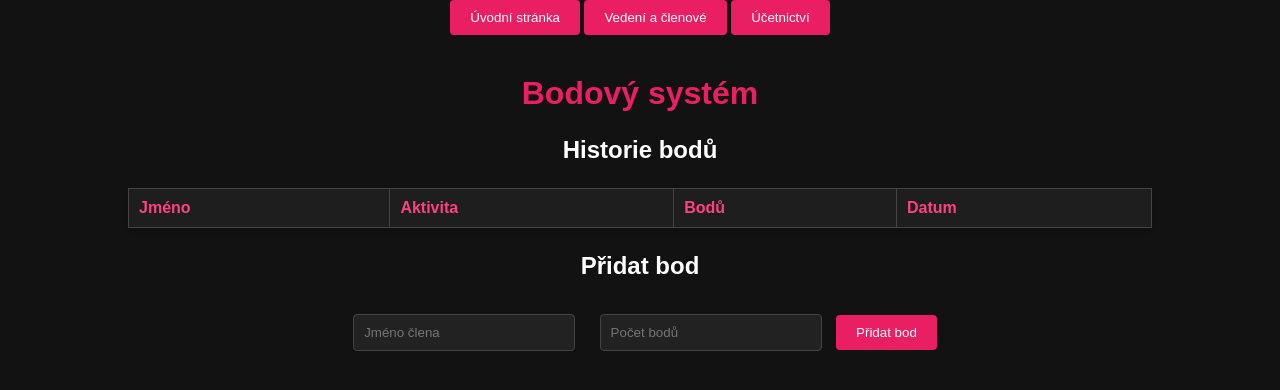
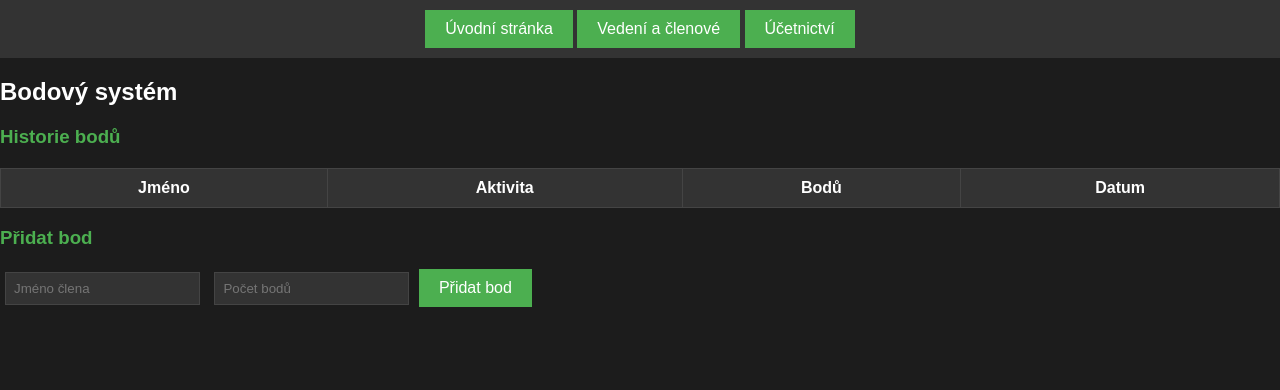
Before and after one commit to Nevimas/shadow-council, a plain HTML site: page points.html in a window 1280 px wide. Drawn offline with Linux system fonts and the light colour scheme.

Commit message:
Update styles.css

```diff
--- a/styles.css
+++ b/styles.css
@@ -1,138 +1,94 @@
+/* Styling for the page */
 body {
-    font-family: 'Arial', sans-serif;
-    background-color: #121212;
+    font-family: Arial, sans-serif;
+    background-color: #1c1c1c;
     color: #fff;
     margin: 0;
     padding: 0;
+}
+
+#login {
+    text-align: center;
+    padding: 50px;
+}
+
+#login input {
+    margin: 10px;
+    padding: 10px;
+    width: 200px;
+}
+
+button {
+    background-color: #4CAF50;
+    border: none;
+    color: white;
+    padding: 10px 20px;
+    cursor: pointer;
+    font-size: 16px;
+}
+
+button:hover {
+    background-color: #45a049;
+}
+
+#menu {
+    background-color: #333;
+    padding: 10px;
     text-align: center;
 }
 
-h1, h2 {
-    color: #e91e63;
-    font-size: 28px;
-    margin-bottom: 20px;
+#menu ul {
+    list-style-type: none;
+    margin: 0;
+    padding: 0;
 }
 
-h2 {
-    font-size: 32px;
-    margin-top: 40px;
+#menu li {
+    display: inline;
+    margin: 0 20px;
+}
+
+#menu a {
+    color: white;
+    text-decoration: none;
+    font-size: 18px;
+}
+
+#menu a:hover {
+    color: #4CAF50;
+}
+
+#contentArea {
+    margin-top: 20px;
 }
 
 h3 {
-    font-size: 24px;
+    color: #4CAF50;
 }
 
 table {
-    width: 80%;
-    margin: 20px auto;
+    width: 100%;
     border-collapse: collapse;
-    background-color: #333;
-    border-radius: 8px;
-    box-shadow: 0 4px 6px rgba(0, 0, 0, 0.2);
-    overflow-x: auto;
+    margin-top: 20px;
 }
 
 table, th, td {
     border: 1px solid #444;
-}
-
-th, td {
     padding: 10px;
-    text-align: left;
 }
 
 th {
-    background-color: #1e1e1e;
-    color: #ff4081;
-}
-
-tr:nth-child(even) {
-    background-color: #242424;
-}
-
-tr:hover {
-    background-color: #444;
+    background-color: #333;
 }
 
 td {
-    color: #bbb;
+    background-color: #222;
 }
 
-.input-field, .error-message {
-    margin-top: 10px;
-    padding: 10px;
-    width: 200px;
-    border-radius: 4px;
+input[type="text"], input[type="number"], select {
+    padding: 8px;
+    margin: 5px;
+    background-color: #333;
+    color: #fff;
+    border: 1px solid #444;
 }
-
-.input-field {
-    border: 1px solid #444;
-    background-color: #222;
-    color: white;
-}
-
-.login-button {
-    padding: 10px 20px;
-    background-color: #e91e63;
-    color: white;
-    border: none;
-    border-radius: 4px;
-    cursor: pointer;
-    margin-top: 10px;
-}
-
-.login-button:hover {
-    background-color: #ff4081;
-}
-
-.error-message {
-    color: red;
-    display: none;
-    font-size: 16px;
-}
-
-nav ul {
-    list-style-type: none;
-    background-color: #222;
-    padding: 10px;
-    margin: 0;
-    display: flex;
-    justify-content: center;
-}
-
-nav ul li {
-    margin: 0 20px;
-}
-
-nav ul li a {
-    color: #e91e63;
-    text-decoration: none;
-    font-size: 18px;
-}
-
-nav ul li a:hover {
-    color: #ff4081;
-}
-
-input[type="text"], input[type="number"], input[type="date"], select {
-    padding: 10px;
-    margin: 10px;
-    background-color: #222;
-    color: white;
-    border: 1px solid #444;
-    width: 200px;
-    border-radius: 4px;
-}
-
-button {
-    padding: 10px 20px;
-    background-color: #e91e63;
-    color: white;
-    border: none;
-    border-radius: 4px;
-    cursor: pointer;
-}
-
-button:hover {
-    background-color: #ff4081;
-}
```
